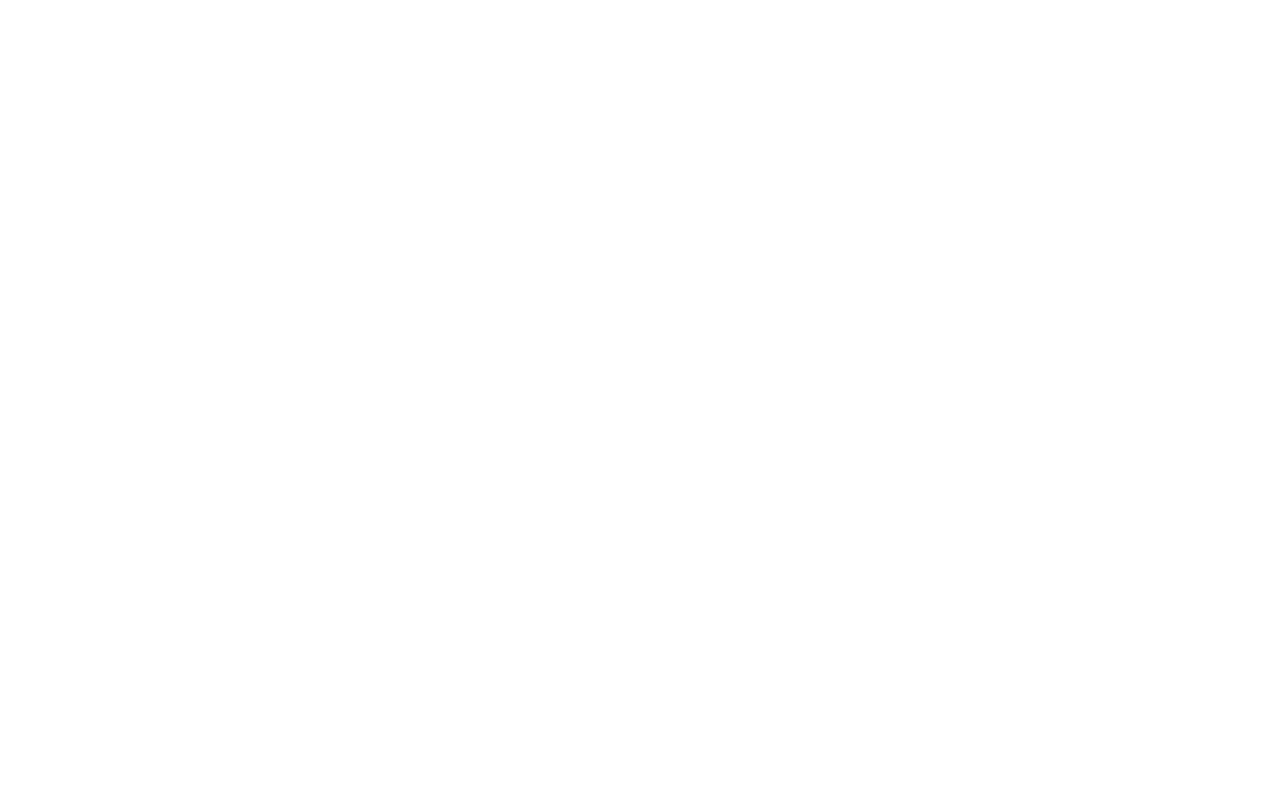
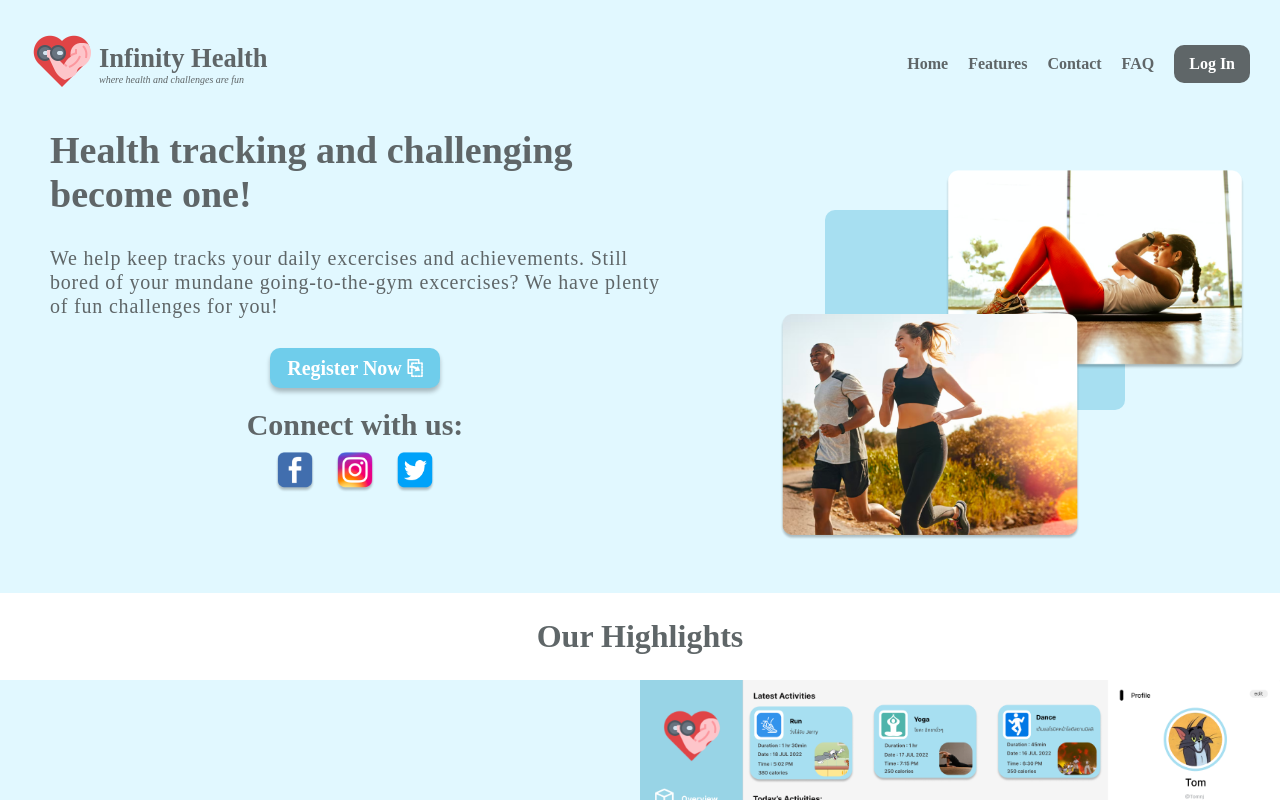
Before and after one commit to irisprae/project-infinity-health-prae, a React (Vite) app: page / in a window 1280 px wide. Before the commit this address had no page. Shown: the top 800 px of the page. Built offline with nearby package versions, Linux system fonts and the light colour scheme.

Commit message:
edit path

```diff
--- a/src/Components/App/App.jsx
+++ b/src/Components/App/App.jsx
@@ -15,7 +15,7 @@
 			<Route path="/signup" exact element={<Signup />} />
 			<Route path="/login" exact element={<Login />} />
       <Route path="/logout" exact element={<Main />} />
-			<Route path="/home" exact element={<Home />} />
+			<Route path="/" exact element={<Home />} />
 			<Route path="/overview" element={<Navigate replace to="/login" />} />
 			<Route path="/addactivities" element={<Navigate replace to="/login" />} />
 		</Routes>
```
